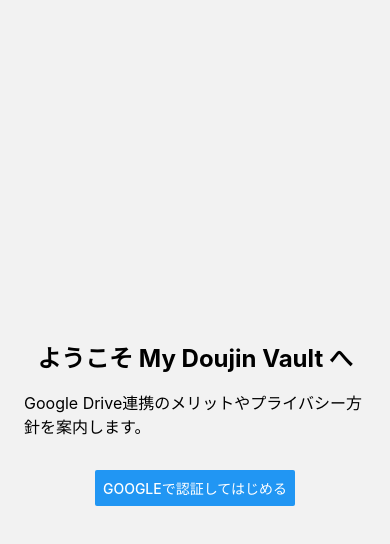
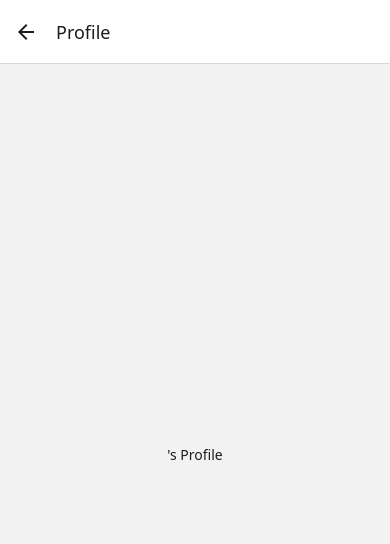
Before and after one commit to okurawave/DMMDLsiteManageProject, a React Native app in the folder My-Doujin-Vault-App/: screen /Profile in a window 390 px wide. Shown: the top 544 px of the page. Built offline with nearby package versions, Linux system fonts and the light colour scheme; what expo-linking would draw is missing.

Commit message:
chore: skipAuthによる認証スキップを復活（開発用）

```diff
--- a/My-Doujin-Vault-App/src/navigation/index.tsx
+++ b/My-Doujin-Vault-App/src/navigation/index.tsx
@@ -135,9 +135,11 @@
 ) {
   const { isLoggedIn } = useAuthContext();
 
+  // 開発用: Google認証・Drive連携をスキップしたい場合はtrueに
+  const skipAuth = true;
   return (
     <NavigationContainer {...props}>
-      {isLoggedIn ? <RootStack /> : <AuthStack />}
+      {skipAuth || isLoggedIn ? <RootStack /> : <AuthStack />}
     </NavigationContainer>
   );
 }
```
